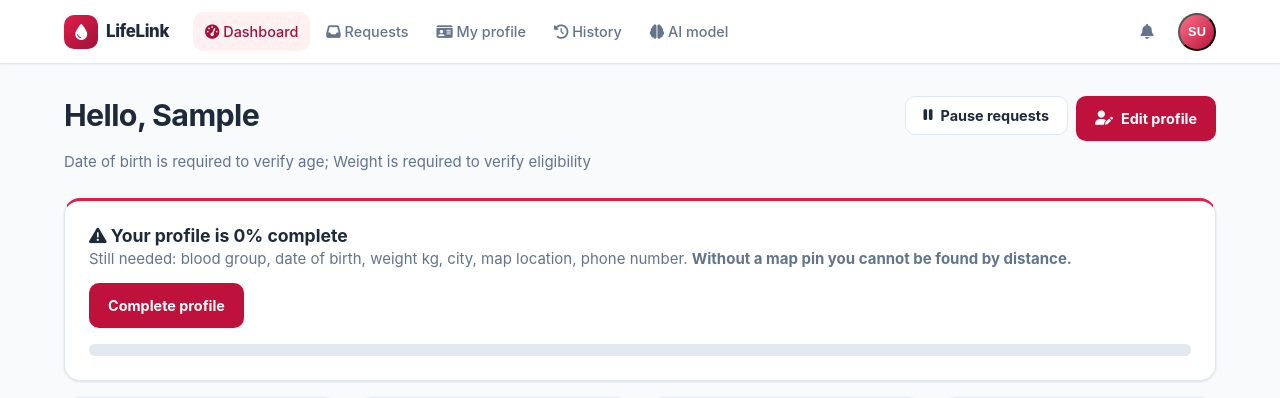
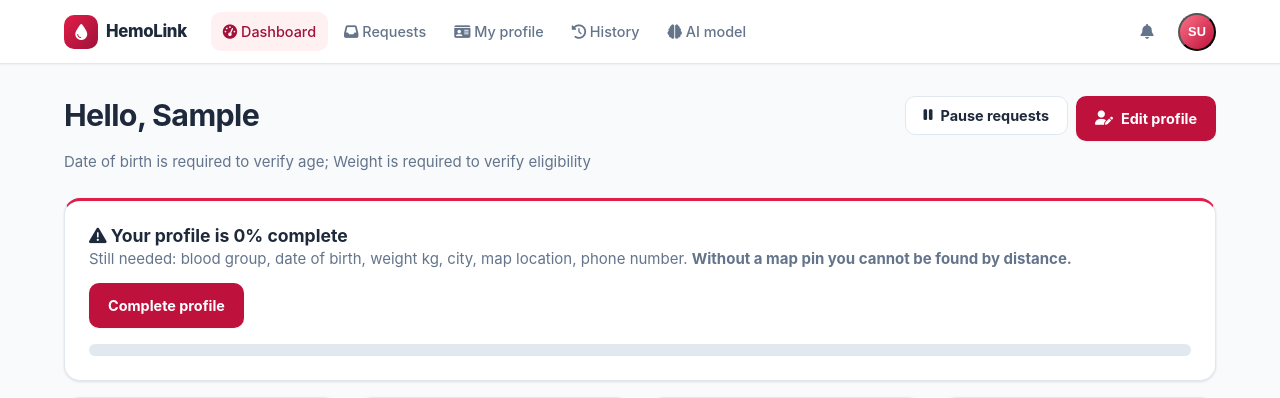
Before and after one commit to dikshajha22/Smart_blood_emergency_platform, a Django app: page /dashboard/donor/ in a window 1280 px wide. Shown: the top 398 px of the page. Run offline with Django 5.2, Linux system fonts and the light colour scheme; the visitor is signed in with stand-in values (Sample User, id 1); data comes from the database, SQL or seed files in the repository; data that the repository does not hold is empty.

Commit message:
Initial Commit

```diff
--- a/templates/partials/navbar.html
+++ b/templates/partials/navbar.html
@@ -3,7 +3,7 @@
   <div class="container navbar__inner">
     <a class="navbar__brand" href="{% if user.is_authenticated %}{% url 'dashboard' %}{% else %}{% url 'home' %}{% endif %}">
       <span class="navbar__brand-mark" aria-hidden="true"><i class="fa-solid fa-droplet"></i></span>
-      <span>LifeLink</span>
+      <span>HemoLink</span>
     </a>
 
     {% if user.is_authenticated %}
```
